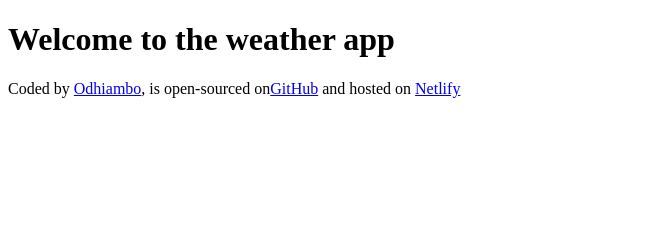
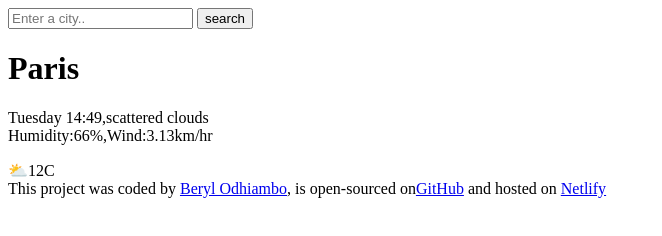
Before and after one commit to Beryl-Akinyi/my-project, a plain HTML site: page index.html in a window 1280 px wide. Shown: the whole page, without its empty margins (0-662 px from the left). Drawn offline with Linux system fonts and the light colour scheme.

Commit message:
Added the HTML to the project

```diff
--- a/index.html
+++ b/index.html
@@ -6,10 +6,28 @@
     <title>Weather App</title>
   </head>
   <body>
-    <h1>Welcome to the weather app</h1>
+    <header>
+      <form>
+        <input type="search" placeholder="Enter a city.." required/>
+        <input type="submit" value="search"/>
+      </form>
+    </header>
+   <main>
+    <div>
+     <h1>Paris</h1>
+     <p>
+      Tuesday 14:49,scattered clouds
+     </br>
+     Humidity:66%,Wind:3.13km/hr
+     </p>
+     </div>
+     <div>
+     ⛅12C
+     </div>
+   </main>
     <footer>
-      Coded by
-      <a href="https://github.com/Beryl-Akinyi" target="_blank"> Odhiambo</a>,
+     This project was coded by
+      <a href="https://github.com/Beryl-Akinyi" target="_blank">Beryl Odhiambo</a>,
       is open-sourced on<a
         href="https://github.com/Beryl-Akinyi/my-project"
         target="_blank"
```
